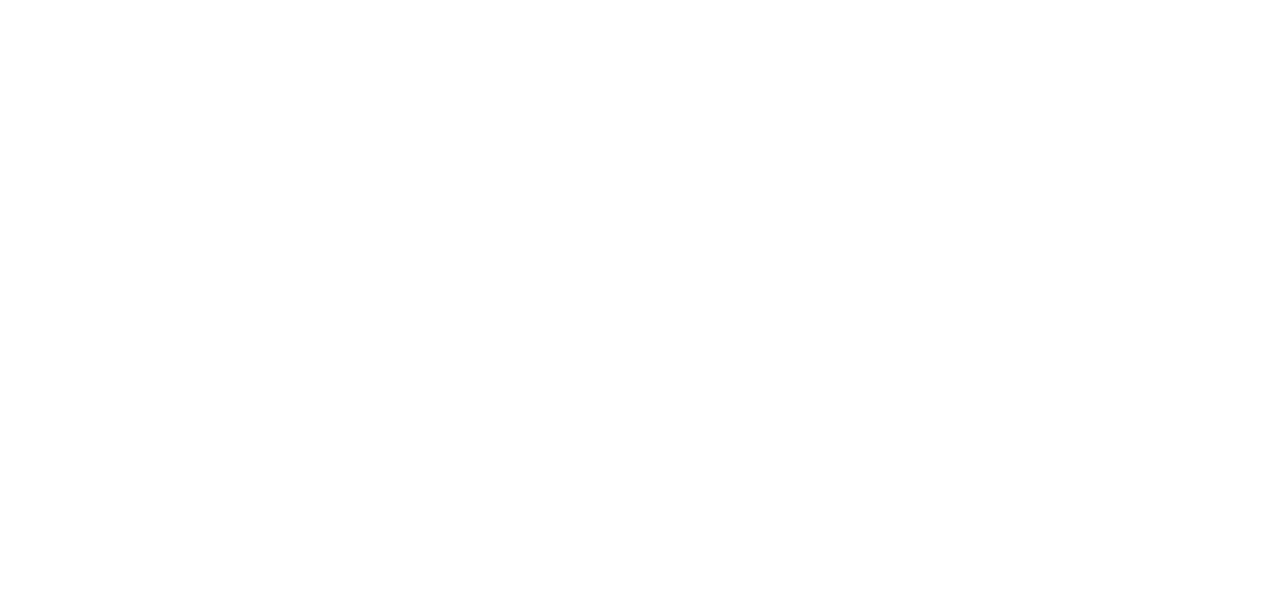
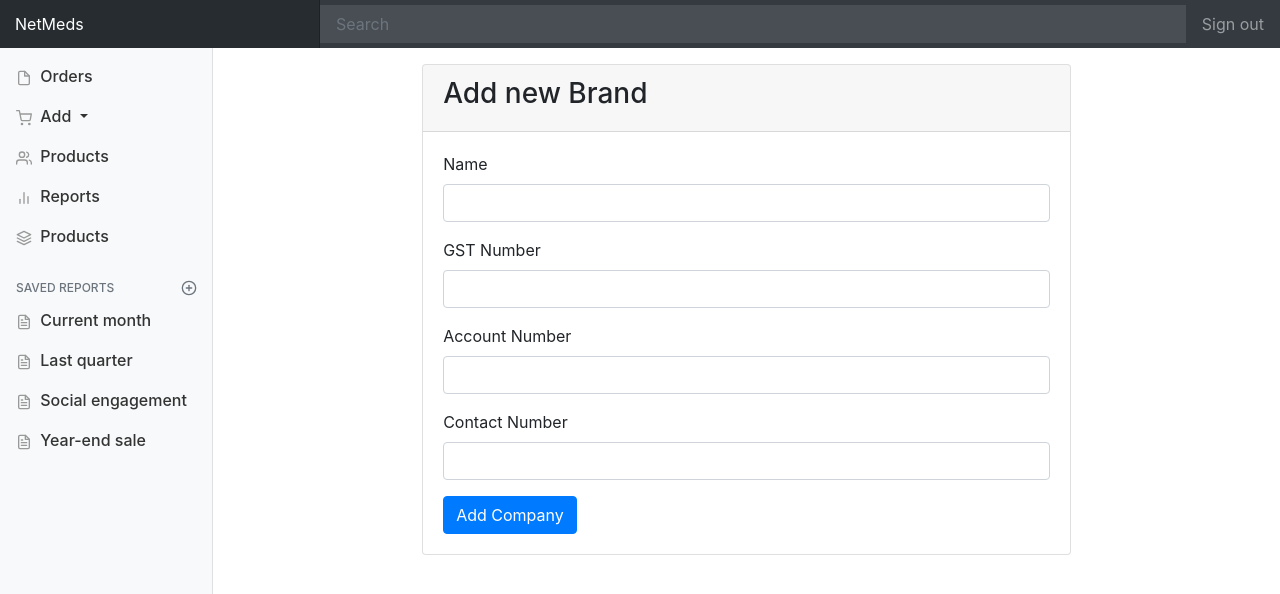
Before and after one commit to sandeshMS1996/healthCare-userInterface, an Angular app: page /admin/add-new-company in a window 1280 px wide. Before the commit this address led to /. Shown: the top 594 px of the page. Built offline with nearby package versions, Linux system fonts and the light colour scheme.

Commit message:
added Add new Company/Category Feature

```diff
--- /dev/null
+++ b/src/app/admin/add-category/add-category.component.html
@@ -0,0 +1,30 @@
+<div class="container">
+  <div class="row justify-content-center">
+    <div class="col-md-8">
+      <div class="card">
+        <div class="card-header">
+          <h3> Add new Category</h3>
+        </div>
+        <article class="card-body">
+          <form [formGroup]="categoryTemplate" (ngSubmit)="submitForm()">
+            <div class="form-group">
+              <label>Name</label>
+              <input class="form-control" rows="3" size="1000" formControlName="name">
+            </div>
+            <div class="form-group">
+              <label>Select Companies</label>
+              <select multiple class="form-control" formControlName="productCompanyList">
+                <option *ngFor="let i of companies" [value]="i">{{i.name}}</option>
+              </select>
+            </div>
+            <button class="btn btn-primary">
+              Add Company
+            </button>
+          </form>
+        </article>
+      </div>
+    </div>
+  </div>
+</div>
+
+<pre>{{createdCategory | json}}</pre>
--- /dev/null
+++ b/src/app/admin/add-category/add-category.component.ts
@@ -0,0 +1,45 @@
+import { Component, OnInit } from '@angular/core';
+import {FormBuilder, FormControl, FormGroup} from '@angular/forms';
+import {SharedService} from '../../shared/shared.service';
+import {CategoryModel, ProductCompany} from '../../shared/Product.model';
+import {first} from 'rxjs/operators';
+import {AdminService} from '../admin.service';
+
+@Component({
+  selector: 'app-add-category',
+  templateUrl: './add-category.component.html',
+  styleUrls: ['./add-category.component.css']
+})
+export class AddCategoryComponent implements OnInit {
+  createdCategory = new CategoryModel();
+  companies: ProductCompany[] = [];
+  categoryTemplate = new FormGroup({
+    name: new FormControl(),
+    productCompanyList: new FormControl()
+  });
+  constructor(private sharedservice: SharedService, private adminService: AdminService) { }
+
+  ngOnInit(): void {
+    this.sharedservice.getAllCompanies().pipe(first())
+      .subscribe(value => {
+        this.companies = value;
+      });
+  }
+
+  submitForm(): void {
+    if (this.categoryTemplate.valid) {
+      this.createdCategory = this.categoryTemplate.value;
+      this.adminService.addNewCategory(this.createdCategory).pipe(first())
+        .subscribe(value => {
+          this.createdCategory = value;
+          console.log(value);
+        }, error => {
+          this.createdCategory = null;
+          console.log(error);
+        });
+    }
+  }
+
+  setId(id: number): void {
+  }
+}
--- /dev/null
+++ b/src/app/admin/add-company/add-company.component.html
@@ -0,0 +1,48 @@
+<style>
+  input.ng-dirty.ng-invalid {border: solid 2px red; color: red}
+  input.ng-dirty.ng-valid { border: solid 2px green; color: green}
+</style>
+<ul class="text-danger" *ngFor="let e of errors">
+  <li>{{e}}</li>
+</ul>
+<div class="container">
+<div class="row justify-content-center">
+  <div class="col-md-8">
+    <div class="card">
+      <div class="card-header">
+        <h3> Add new Brand</h3>
+      </div>
+      <div class="alert alert-success" *ngIf="success && submitted">
+        <h2>New Company "{{company.name}}" has been added</h2>
+      </div>
+
+      <div class="alert alert-danger" *ngIf="!success && submitted">
+        <h2>Company "{{company.name}}" Could not be added</h2>
+      </div>
+      <article class="card-body">
+        <form [formGroup]="companyTemplate" (ngSubmit)="submitForm()">
+          <div class="form-group">
+            <label>Name</label>
+            <input class="form-control" rows="3" size="1000" formControlName="name">
+          </div>
+          <div class="form-group">
+            <label>GST Number</label>
+            <input class="form-control" rows="3" size="1000" formControlName="gstnumber">
+          </div>
+          <div class="form-group">
+            <label>Account Number</label>
+            <input class="form-control" rows="3" size="1000" formControlName="accountNumber">
+          </div>
+          <div class="form-group">
+            <label>Contact Number</label>
+            <input class="form-control" rows="3" size="1000" formControlName="contactNumber">
+          </div>
+          <button class="btn btn-primary" >
+            Add Company
+          </button>
+        </form>
+      </article>
+    </div>
+  </div>
+</div>
+</div>
--- /dev/null
+++ b/src/app/admin/add-company/add-company.component.ts
@@ -0,0 +1,49 @@
+import { Component, OnInit } from '@angular/core';
+import {FormControl, FormGroup, Validators} from '@angular/forms';
+import {ProductCompany} from '../../shared/Product.model';
+import {AdminService} from '../admin.service';
+import {first} from 'rxjs/operators';
+import {FromValidationService} from '../../shared/from-validation.service';
+
+@Component({
+  selector: 'app-add-company',
+  templateUrl: './add-company.component.html',
+  styleUrls: ['./add-company.component.css']
+})
+export class AddCompanyComponent implements OnInit {
+  errors: string[] = [];
+  company =  new ProductCompany();
+  success: boolean;
+  submitted = false;
+  companyTemplate  = new FormGroup({
+    name: new FormControl('', Validators.required),
+    gstnumber: new FormControl('', Validators.required),
+    isEnabled: new FormControl(true),
+    accountNumber: new FormControl('', Validators.required),
+    contactNumber: new FormControl('', Validators.required)
+  });
+  constructor(private adminService: AdminService, private evaluationService: FromValidationService) { }
+
+  ngOnInit(): void {
+  }
+
+  submitForm(): void {
+    if (this.companyTemplate.valid) {
+      this.submitted = true;
+      this.company = this.companyTemplate.value;
+      this.companyTemplate.reset();
+      console.log(JSON.stringify(this.company));
+      this.adminService.addNewCompany(this.company)
+        .pipe(first()).subscribe(value => {
+          this.errors = [];
+          this.company = value;
+          this.success = true;
+      }, error => {
+          this.success = false;
+      });
+  } else {
+        this.errors = this.evaluationService.evaluateUser(this.companyTemplate);
+    }
+
+}
+}
--- a/src/app/admin/add-product/add-product.component.html
+++ b/src/app/admin/add-product/add-product.component.html
@@ -1,3 +1,5 @@
+
+
 <h1 class="card-header"> {{Banner}}</h1>
 <div class="container">
   <div class="alert alert-success" *ngIf="actioned">
--- a/src/app/admin/admin.component.html
+++ b/src/app/admin/admin.component.html
@@ -39,12 +39,12 @@
             <button class="nav-link text-dark dropdown-toggle btn-outline-light border-0 link-like"  data-toggle="dropdown">
               <svg xmlns="http://www.w3.org/2000/svg" width="24" height="24" viewBox="0 0 24 24" fill="none" stroke="currentColor" stroke-width="2" stroke-linecap="round" stroke-linejoin="round" class="feather feather-shopping-cart"><circle cx="9" cy="21" r="1"></circle><circle cx="20" cy="21" r="1"></circle><path d="M1 1h4l2.68 13.39a2 2 0 0 0 2 1.61h9.72a2 2 0 0 0 2-1.61L23 6H6"></path></svg>
               <!--<app-add-product></app-add-product>-->
-            Manage Products
+            Add
             </button>
             <div class="dropdown-menu" aria-labelledby="dropdownMenuButton">
-              <a class="dropdown-item" routerLink="product/new">Add New </a>
-              <a class="dropdown-item" href="#">Register Category</a>
-              <a class="dropdown-item" href="#">Register Company</a>
+              <a class="dropdown-item" routerLink="product/new">Add New Product </a>
+              <a class="dropdown-item" routerLink="add-new-category">New Category</a>
+              <a class="dropdown-item" routerLink="add-new-company">New Brand</a>
             </div>
             </div>
           </li>
--- a/src/app/admin/admin.service.ts
+++ b/src/app/admin/admin.service.ts
@@ -1,8 +1,9 @@
 import { Injectable } from '@angular/core';
 import {HttpClient} from '@angular/common/http';
 import {Observable} from 'rxjs';
-import {map} from 'rxjs/operators';
-import {ProductModel} from '../shared/Product.model';
+import {first, map} from 'rxjs/operators';
+import {CategoryModel, ProductCompany, ProductModel} from '../shared/Product.model';
+import {environment} from '../../environments/environment';
 
 @Injectable({
   providedIn: 'root'
@@ -32,4 +33,21 @@
       }
       )) ;
   }
+  public addNewCompany(company: ProductCompany): Observable<any> {
+   return this.httpClient.post(environment.resourceServerURl + 'api/admin/add-new-company',
+     JSON.stringify(company), {
+      headers: {'content-type': 'application/json'}})
+     .pipe(map(value => {
+       console.log(value);
+       return value;
+     }));
+  }
+  public addNewCategory(category: CategoryModel): Observable<any> {
+    console.log(JSON.stringify(category));
+    return this.httpClient.post(environment.resourceServerURl + 'api/admin/add-new-category',
+      JSON.stringify(category), { headers: {'content-type': 'application/json'}}
+    ).pipe(map(value => {
+      return value;
+    }));
+  }
 }
--- a/src/app/shared/Product.model.ts
+++ b/src/app/shared/Product.model.ts
@@ -1,3 +1,5 @@
+import * as buffer from 'buffer';
+
 export class ProductModel {
   imageName: any;
   dateAdded: any;
@@ -14,16 +16,20 @@
 
 export class CategoryModel {
   activeCategory: boolean;
-  name: string;
   productCompanyList: ProductCompany[];
-  constructor(public id?: number, name?: string, activeCategory?: boolean, productCompanyList?: ProductCompany[]) {
+  constructor(public id?: number, public name?: string, activeCategory?: boolean,
+              productCompanyList?: ProductCompany[], ) {
     this.activeCategory = activeCategory;
     this.productCompanyList = productCompanyList;
-    this.name = name;
   }
 }
 
 export class ProductCompany {
-  constructor(public id?: number, public name?: string, public gstnumber?: string) {
+  contactNumber: number;
+  accountNumber: number;
+  constructor(public id?: number, public name?: string, public gstnumber?: string, accountNumber?: number,
+              contactNumber?: number) {
+    this.contactNumber = contactNumber;
+    this.accountNumber = accountNumber;
   }
 }
```
Also changed, not shown: src/app/admin/admin.module.ts (+6 -2 lines), src/app/admin/add-category/add-category.component.css (added), src/app/admin/add-company/add-company.component.css (added), 2 other files (tests, documents, lock files or other folders).
